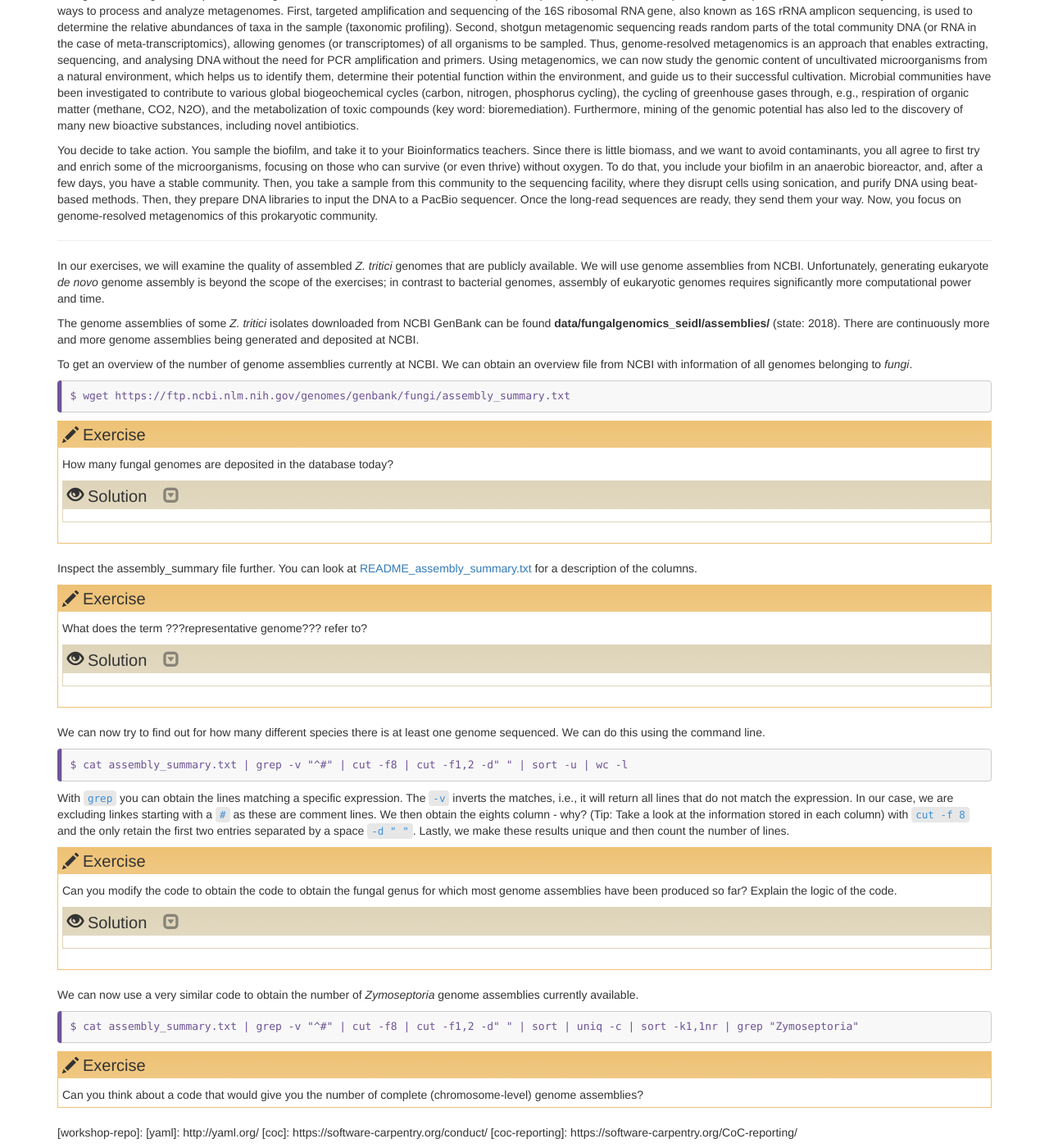
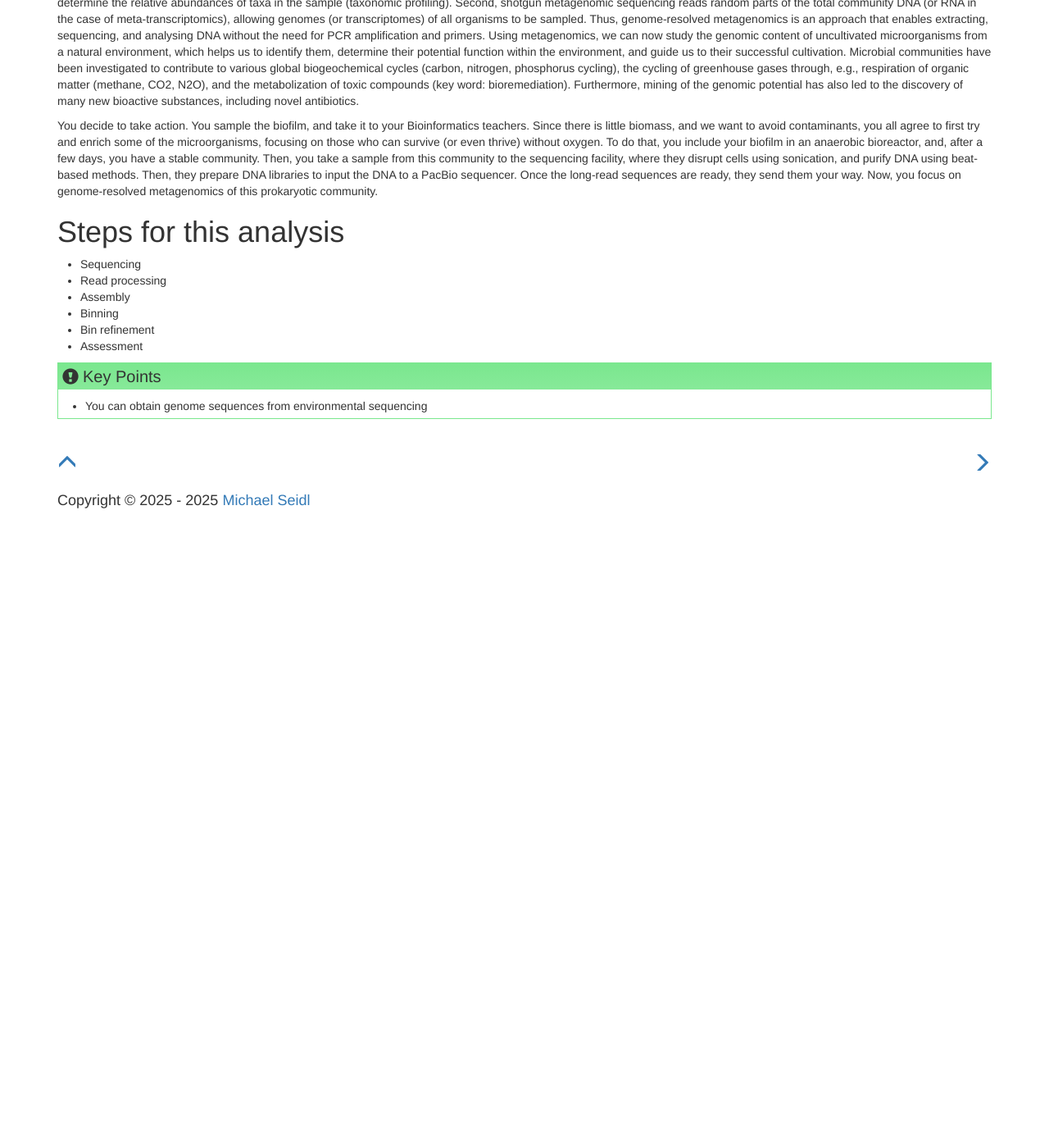
Before and after one commit to TeamMGE/GenomeBioinformaticsCourse, a Jekyll site: the page built from _episodes/10-COOI.md, in a window 1280 px wide and 1400 px high, scrolled down 577 px. Shown: the whole window at 82% size. Built offline with Jekyll 4.4.1, drawn with Linux system fonts in a browser that asks for light colours; after the commit the page ends 1207 px from its top, so only the background shows below that; some of the changed text lies outside the part shown.

Commit message:
Update 10-COOI.md

```diff
--- a/_episodes/10-COOI.md
+++ b/_episodes/10-COOI.md
@@ -22,75 +20,10 @@
 
 You decide to take action. You sample the biofilm, and take it to your Bioinformatics teachers. Since there is little biomass, and we want to avoid contaminants, you all agree to first try and enrich some of the microorganisms, focusing on those who can survive (or even thrive) without oxygen. To do that, you include your biofilm in an anaerobic bioreactor, and, after a few days, you have a stable community. Then, you take a sample from this community to the sequencing facility, where they disrupt cells using sonication, and purify DNA using beat-based methods. Then, they prepare DNA libraries to input the DNA to a PacBio sequencer. Once the long-read sequences are ready, they send them your way. Now, you focus on genome-resolved metagenomics of this prokaryotic community.
 
-------
-
-
-In our exercises, we will examine the quality of assembled *Z. tritici* genomes that are publicly available. We will use genome assemblies from NCBI. Unfortunately, generating eukaryote *de novo* genome assembly is beyond the scope of the exercises; in contrast to bacterial genomes, assembly of eukaryotic genomes requires significantly more computational power and time.
-
-The genome assemblies of some _Z. tritici_ isolates downloaded from NCBI GenBank can be found **data/fungalgenomics_seidl/assemblies/** (state: 2018). There are continuously more and more genome assemblies being generated and deposited at NCBI.
-
-To get an overview of the number of genome assemblies currently at NCBI. We can obtain an overview file from NCBI with information of all genomes belonging to *fungi*.
-
-~~~
-$ wget https://ftp.ncbi.nlm.nih.gov/genomes/genbank/fungi/assembly_summary.txt
-~~~
-{: .bash}
-
-> ## Exercise
->
-> How many fungal genomes are deposited in the database today?
->
->> ## Solution
->>
->> `cat assembly_summary.txt | grep -v "^#" | wc -l`
->>
-> {: .solution}
-{: .challenge}
-
-Inspect the assembly_summary file further. You can look at [README_assembly_summary.txt](https://ftp.ncbi.nlm.nih.gov/genomes/README_assembly_summary.txt) for a description of the columns.
-
-> ## Exercise
->
-> What does the term ???representative genome??? refer to?
->
->> ## Solution
->>
->> Representative genomes: Additional high-quality genomes are identified by clustering genomes and applying weighting metrics that include consideration of species-level taxonomic classification (e.g., a preference for type strain) and assembly quality (e.g. a preference for complete genomes but WGS is allowed). Additional quality assurance analysis is being added to add consideration of annotation quality metrics such as assessing the number of frame-shifted proteins (compared to close neighbours), presence of the set of expected rRNA and tRNAs, and gene density. We also take into consideration taxonomic diversity and will include some genomes that are taxonomic outliers for which little functional information is available in the representative genome collection.
->>
-> {: .solution}
-{: .challenge}
-
-
-We can now try to find out for how many different species there is at least one genome sequenced. We can do this using the command line.
-
-~~~
-$ cat assembly_summary.txt | grep -v "^#" | cut -f8 | cut -f1,2 -d" " | sort -u | wc -l
-~~~
-{: .bash}
-
-With `grep` you can obtain the lines matching a specific expression. The `-v` inverts the matches, i.e., it will return all lines that do not match the expression. In our case, we are excluding linkes starting with a `#` as these are comment lines. We then obtain the eights column - why? (Tip: Take a look at the information stored in each column)  with `cut -f 8` and the only retain the first two entries separated by a space `-d " "`. Lastly, we make these results unique and then count the number of lines.
-
-> ## Exercise
->
-> Can you modify the code to obtain the code to obtain the fungal genus for which most genome assemblies have been produced so far? Explain the logic of the code.
->
->> ## Solution
->>
->> `cat assembly_summary.txt | grep -v "^#" | cut -f8 | cut -f1,1 -d " " | sort | uniq -c | sort -k1,1nr | head`. The logic is similar to above but we only keep the genus information (first entry in the second cut), and then sort the output numerically to get the highest number on top of the list.
->>
-> {: .solution}
-{: .challenge}
-
-We can now use a very similar code to obtain the number of *Zymoseptoria* genome assemblies currently available.
- ~~~
-$ cat assembly_summary.txt | grep -v "^#" | cut -f8 | cut -f1,2 -d" " | sort | uniq -c | sort -k1,1nr | grep "Zymoseptoria"
-~~~
-{: .bash}
-
-> ## Exercise
->
-> Can you think about a code that would give you the number of complete (chromosome-level) genome assemblies?
->
-{: .challenge}
-
-{% include links.md %}
+# Steps for this analysis
+- Sequencing
+- Read processing
+- Assembly
+- Binning
+- Bin refinement
+- Assessment
```
Also changed, not shown: other parts of _episodes/10-COOI.md (+1 -3 lines).
